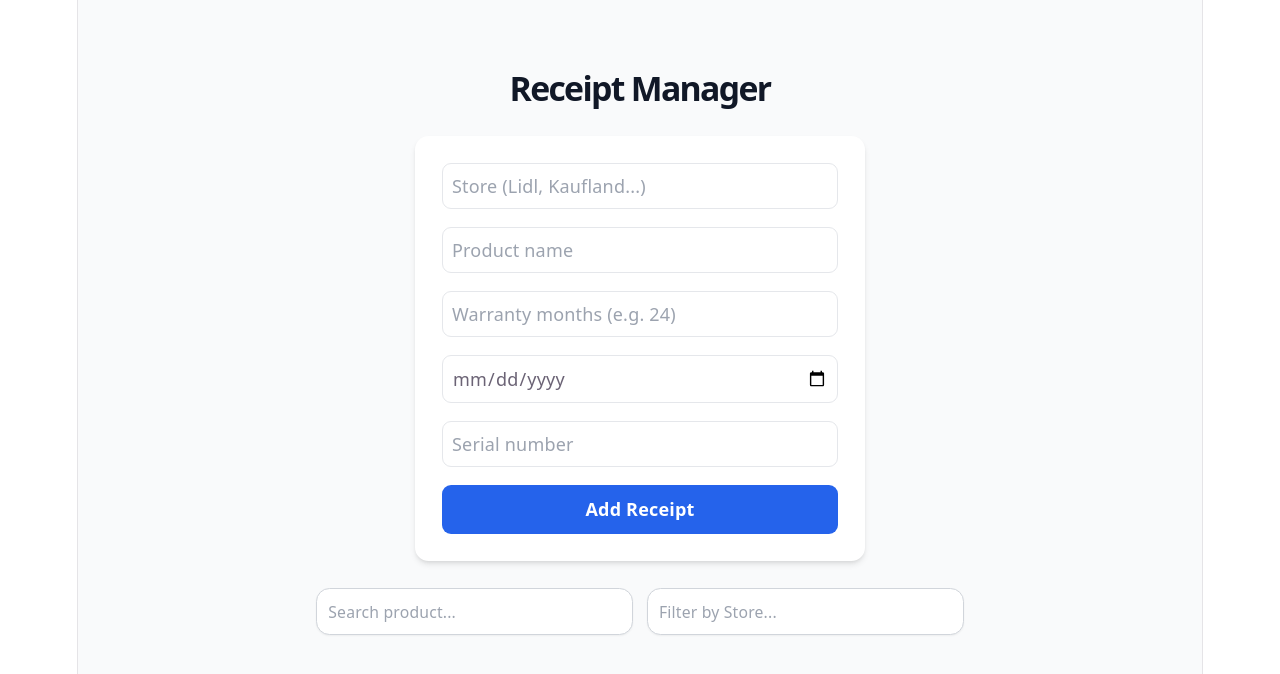
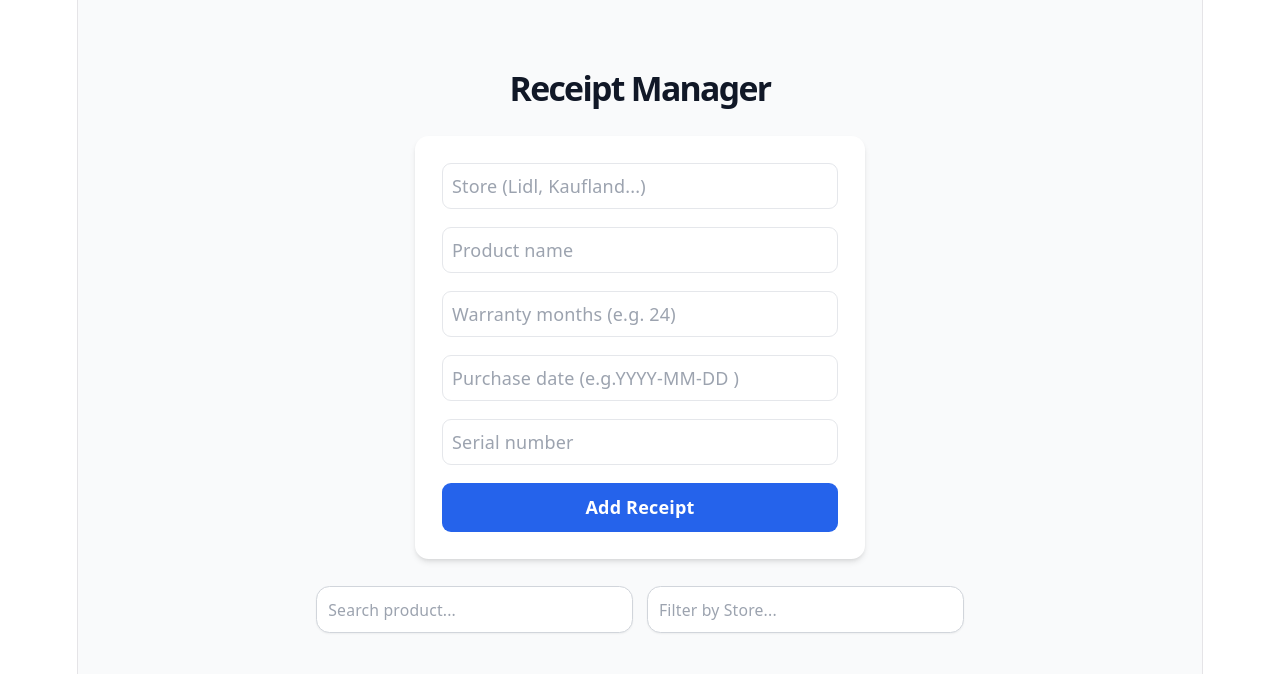
Before and after one commit to zlati-dev/receipt-manager, a React (Vite) app: page / in a window 1280 px wide. Shown: the top 674 px of the page. Built offline with nearby package versions, Linux system fonts and the light colour scheme.

Commit message:
style: set clear YYYY-MM-DD placeholder for receipt form date input

```diff
--- a/src/components/ReceiptsFrom.jsx
+++ b/src/components/ReceiptsFrom.jsx
@@ -56,10 +56,17 @@ function ReceiptsForm({ onAdd }) {
       />
 
       <input
-        type="date"
+        type="text"
+        placeholder="Purchase date (e.g.YYYY-MM-DD )" // Подсказваме формата на датата
         value={purchaseDate}
         onChange={(e) => setPurchaseDate(e.target.value)}
-        className="border p-2 rounded-lg focus:outline-none focus:border-blue-500"
+        className="border p-2 rounded-lg focus:outline-none focus:border-blue-500 bg-white text-black w-full"
+        style={{
+          backgroundColor: "#fff", // Изрично подсигуряване за бяло
+          color: "#000",
+          webkitAppearance: "none",
+          appearance: "none",
+        }}
       />
 
       <input
```
